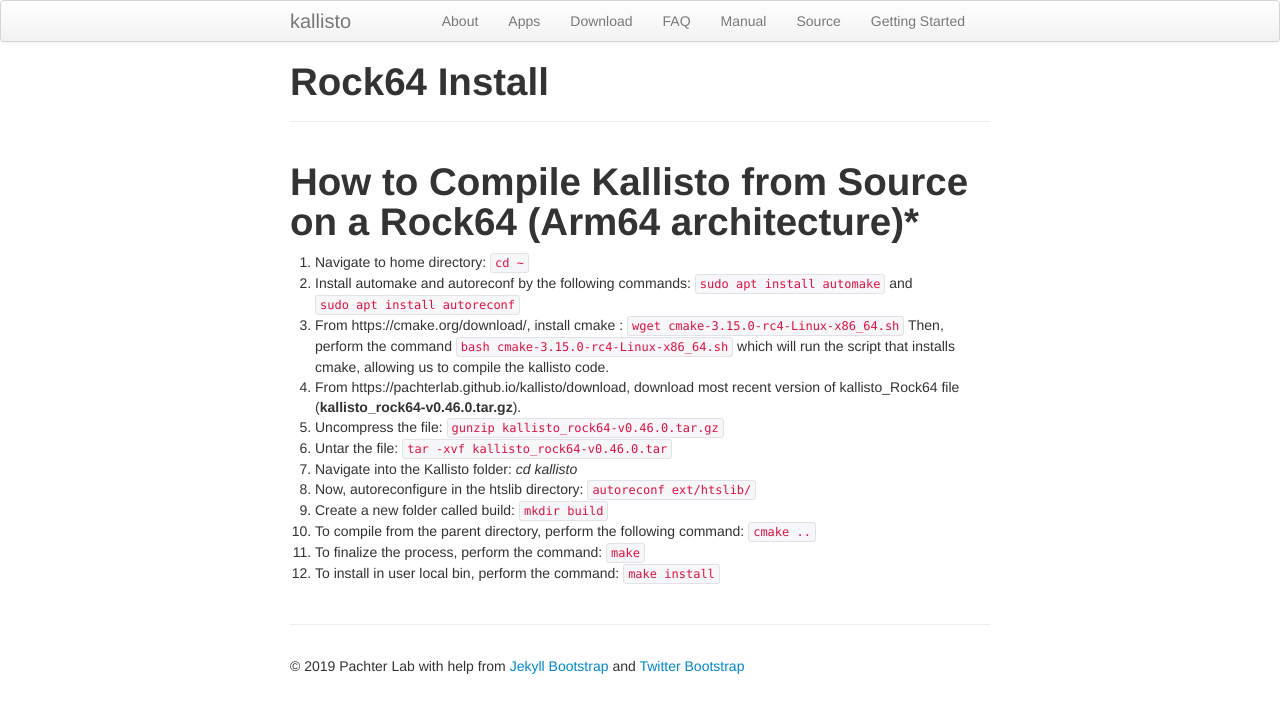
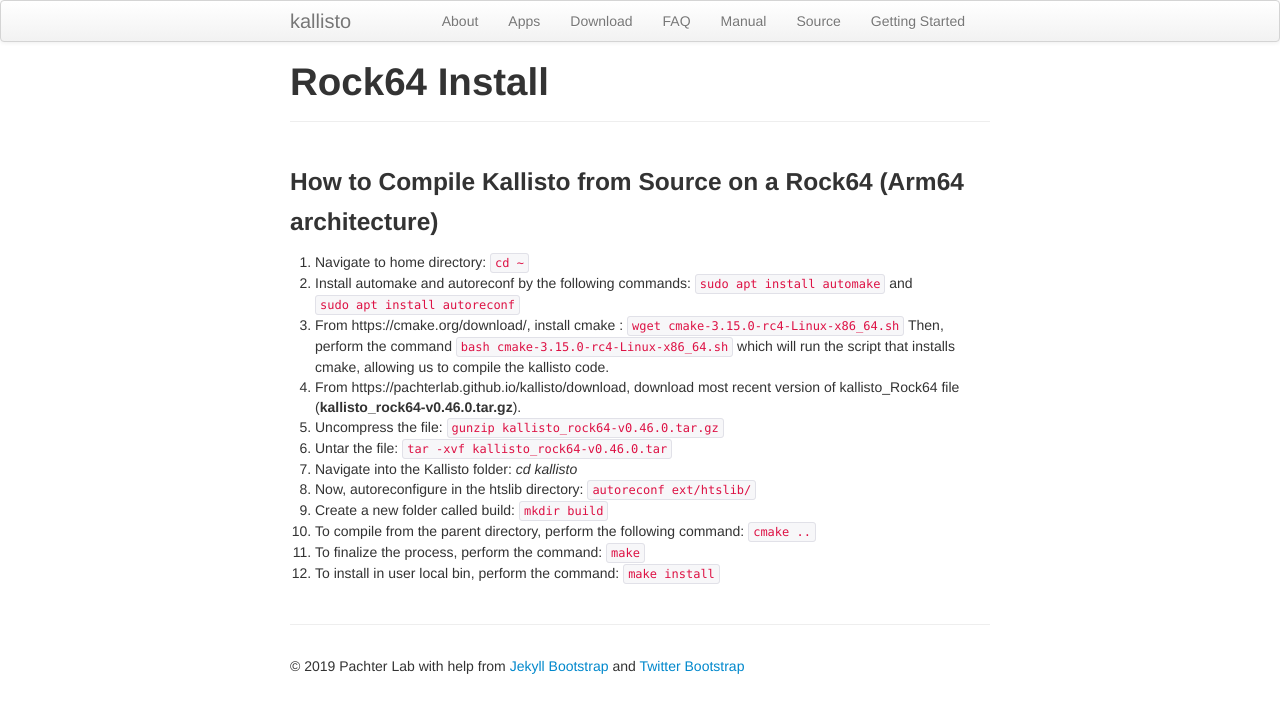
Before and after one commit to pachterlab/kallisto, a Jekyll site: the page built from rock64_install.md, in a window 1280 px wide. Shown: the top 713 px of the page. Built offline with Jekyll 4.4.1, drawn with Linux system fonts in a browser that asks for light colours.

```diff
--- a/rock64_install.md
+++ b/rock64_install.md
@@ -5,7 +5,7 @@ title: "Rock64 Install"
 
 {% include JB/setup %}
 
-# How to Compile Kallisto from Source on a Rock64 (Arm64 architecture)*
+### How to Compile Kallisto from Source on a Rock64 (Arm64 architecture)
 
 0. Navigate to home directory: `cd ~`
 1. Install automake and autoreconf by the following commands: `sudo apt install automake` and `sudo apt install autoreconf`
```
